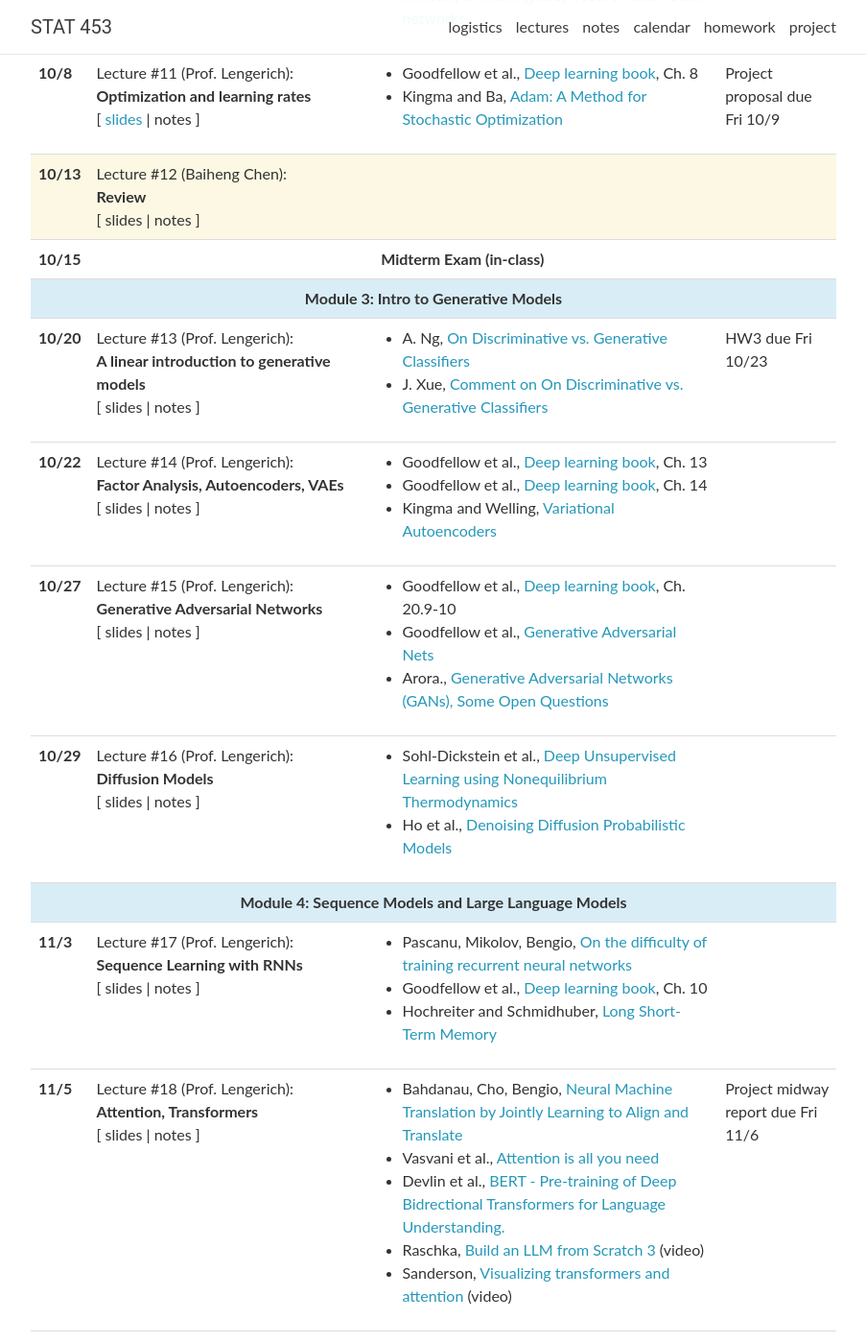
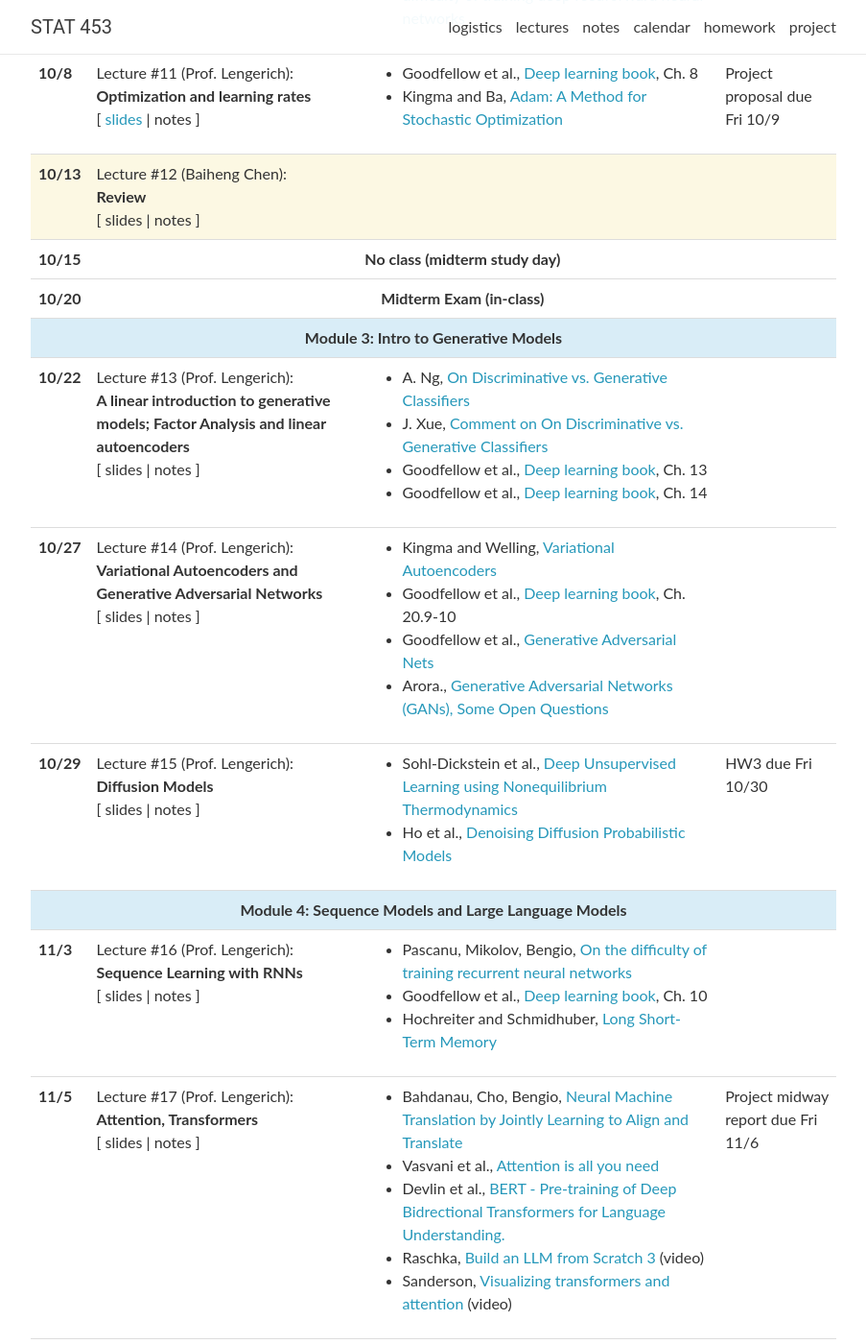
Before and after one commit to AdaptInfer/dgm-fall-2026, a Jekyll site: the page built from _pages/lectures.md, in a window 1280 px wide and 1400 px high, scrolled down 1506 px. Shown: the whole window at 96% size, without its empty margins (188-1091 px from the left). Built offline with Jekyll 4.4.1, drawn with Linux system fonts in a browser that asks for light colours; nearby versions of some CDN libraries; comment, search, counter and statistics services are not loaded; some of the changed text lies outside the part shown.

```diff
--- a/_data/lectures.yml
+++ b/_data/lectures.yml
@@ -120,35 +120,30 @@
   notes:
 
 - date: 10/15
+  title: <strong>No class (midterm study day)</strong>
+
+- date: 10/20
   title: <strong>Midterm Exam (in-class)</strong>
 
 - title: "Module 3: Intro to Generative Models"
 
-- date: 10/20
+- date: 10/22
   lecturer: Prof. Lengerich
-  title: <strong>A linear introduction to generative models</strong>
+  title: <strong>A linear introduction to generative models; Factor Analysis and linear autoencoders</strong>
   readings:
     - A. Ng, <a href="/dgm-fall-2026/assets/readings/03_ng_generative_discriminative.pdf" target="_blank">On Discriminative vs. Generative Classifiers</a>
     - J. Xue, <a href="/dgm-fall-2026/assets/readings/03_Xue_CommentOn.pdf" target="_blank">Comment on On Discriminative vs. Generative Classifiers</a>
-  slides: # TODO: re-upload Lecture_13_Generative.pdf once remade from PPTX
-  notes:
-  logistics: HW3 due Fri 10/23
-
-- date: 10/22
-  lecturer: Prof. Lengerich
-  title: <strong>Factor Analysis, Autoencoders, VAEs</strong>
-  slides: # TODO: re-upload Lecture_14_Autoencoders.pdf once remade from PPTX
-  readings:
     - Goodfellow et al., <a href="https://www.deeplearningbook.org/contents/linear_factors.html">Deep learning book</a>, Ch. 13
     - Goodfellow et al., <a href="https://www.deeplearningbook.org/contents/autoencoders.html">Deep learning book</a>, Ch. 14
-    - Kingma and Welling, <a href="https://arxiv.org/abs/1312.6114">Variational Autoencoders</a>
+  slides: # TODO: re-upload Lecture_13_Generative.pdf once remade from PPTX
   notes:
 
 - date: 10/27
   lecturer: Prof. Lengerich
-  title: <strong>Generative Adversarial Networks</strong>
-  slides: # TODO: re-upload Lecture_15_GAN.pdf once remade from PPTX
+  title: <strong>Variational Autoencoders and Generative Adversarial Networks</strong>
+  slides: # TODO: re-upload Lecture_14_Autoencoders.pdf and Lecture_15_GAN.pdf once remade from PPTX
   readings:
+    - Kingma and Welling, <a href="https://arxiv.org/abs/1312.6114">Variational Autoencoders</a>
     - Goodfellow et al., <a href="http://www.deeplearningbook.org/">Deep learning book</a>, Ch. 20.9-10
     - Goodfellow et al., <a href="http://papers.nips.cc/paper/5423-generative-adversarial-nets">Generative Adversarial Nets</a>
     - Arora., <a href="http://www.offconvex.org/2017/03/15/GANs/">Generative Adversarial Networks (GANs), Some Open Questions</a>
@@ -162,6 +157,7 @@
     - 'Ho et al., <a href="https://arxiv.org/abs/2006.11239">Denoising Diffusion Probabilistic Models</a>'
   slides: # TODO: re-upload Lecture_16_Diffusion.pdf once remade from PPTX
   notes:
+  logistics: HW3 due Fri 10/30
 
 - title: "Module 4: Sequence Models and Large Language Models"
 
--- a/_pages/homework.md
+++ b/_pages/homework.md
@@ -8,6 +8,6 @@ Assignments will be posted here as they are released. Unless otherwise noted, al
 
 - HW1, due Friday, September 18. [[Notebook]({{ site.baseurl }}/assets/hw/hw1/STAT453_hw01.ipynb)] [[Dataset]({{ site.baseurl }}/assets/hw/hw1/dataset.csv)] [[Open in Colab](https://colab.research.google.com/github/AdaptInfer/dgm-fall-2026/blob/main/assets/hw/hw1/STAT453_hw01.ipynb)]
 - HW2, due Friday, October 2. [[Notebook]({{ site.baseurl }}/assets/hw/hw2/STAT453_hw02.ipynb)] [[Open in Colab](https://colab.research.google.com/github/AdaptInfer/dgm-fall-2026/blob/main/assets/hw/hw2/STAT453_hw02.ipynb)]
-- HW3, due Friday, October 23.
+- HW3, due Friday, October 30.
 - HW4, due Friday, November 13.
 - HW5, due Sunday, November 29.
```
Also changed, not shown: _pages/logistics.md (+2 -1 lines).
